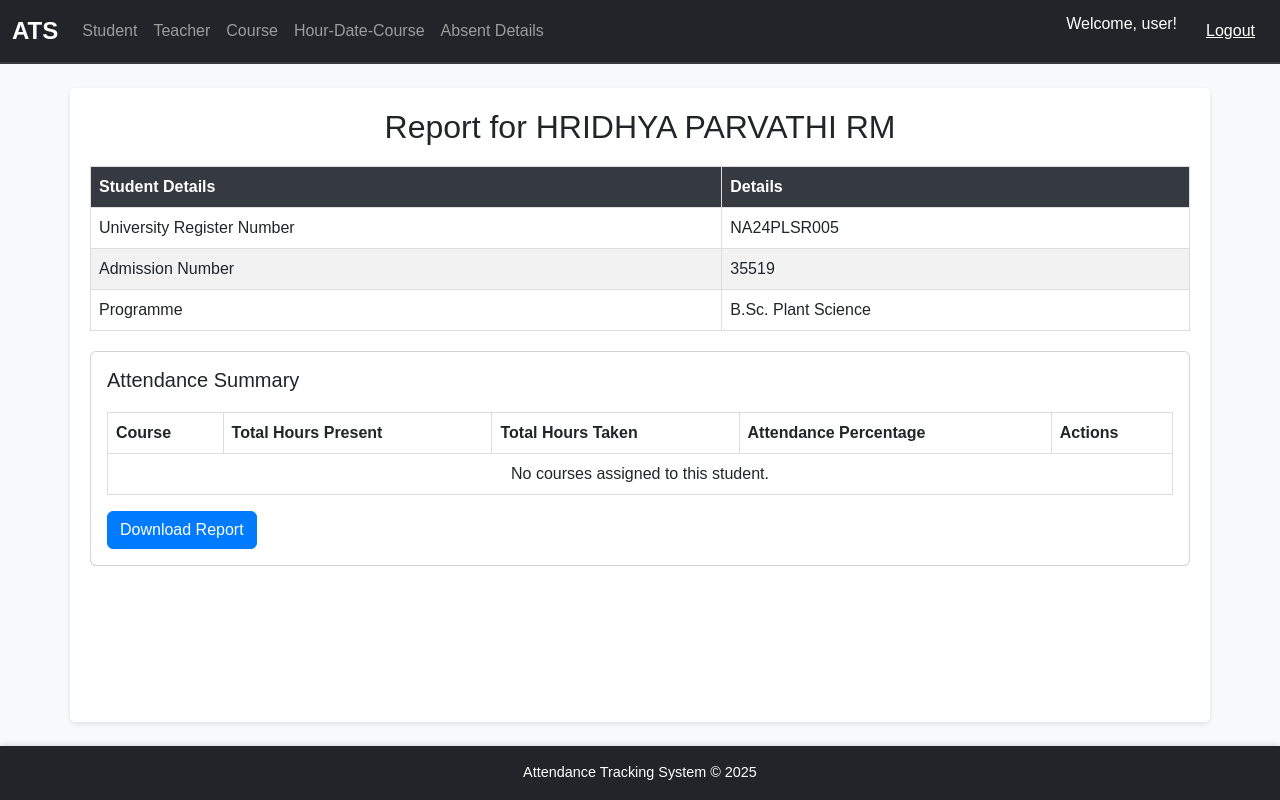
After one commit to ARJ010/Attendance_Tracking_System, a Django app: page /student_report/21/ in a window 1280 px wide. The commit adds this page. Run offline with Django 4.2, Linux system fonts and the light colour scheme; a user stored in the database is signed in; data comes from the database, SQL or seed files in the repository; both versions use the stored data as it was after the commit.

Commit message:
Student report

```diff
--- a/ATS_app/attendance/templates/attendance/course_list.html
+++ b/ATS_app/attendance/templates/attendance/course_list.html
@@ -39,7 +39,6 @@
             <td>
               <div class="mb-3">
                 <a href="{% url 'attendance_report' course.id %}" class="btn btn-success">Summary Report</a>
-                <a href="{% url 'course_report' %}" class="btn btn-success">Course Attendance Report</a>
               </div>
             </td>
             </tr>
@@ -90,9 +89,7 @@
                           data.students.forEach(student => {
                               const listItem = document.createElement('li');
                               listItem.innerHTML = `
-                                  ${student.name} (${student.university_register_number}, ${student.programme})
-                                  <a href="/attendance/${student.id}/${student.c_id}/" class="btn btn-secondary btn-sm ml-2">View Report</a>
-                              `;
+                                  ${student.name} (${student.university_register_number}, ${student.programme})`;
                               studentList.appendChild(listItem);
                           });
                       } else {
--- a/ATS_app/attendance/templates/attendance/student_list.html
+++ b/ATS_app/attendance/templates/attendance/student_list.html
@@ -23,7 +23,7 @@
                 <th>Admission Number</th>
                 <th>Programme</th>
                 {% if is_hod %}
-                <th>Actions</th>  <!-- Added Actions Column -->
+                <th>Actions</th>  <!-- Updated Actions Column -->
                 {% endif %}
             </tr>
         </thead>
@@ -39,6 +39,7 @@
                     <td>
                         <a href="{% url 'edit_student' student.id %}" class="btn btn-warning btn-sm">Edit</a>  <!-- Edit Button -->
                         <a href="{% url 'remove_student' student.id %}" class="btn btn-danger btn-sm" onclick="return confirm('Are you sure you want to remove this student?')">Remove</a>  <!-- Remove Button with Confirmation -->
+                        <a href="{% url 'student_report' student.id %}" class="btn btn-success btn-sm">Report</a>  <!-- Report Button -->
                     </td>
                     {% endif %}
                 </tr>
--- /dev/null
+++ b/ATS_app/attendance/templates/attendance/student_report.html
@@ -0,0 +1,67 @@
+{% extends 'base.html' %}
+
+{% block title %}Student Report{% endblock %}
+
+{% block content %}
+    <center><h2>Report for {{ student.name }}</h2></center>
+
+    <table>
+        <thead>
+            <tr>
+                <th>Student Details</th>
+                <th>Details</th>
+            </tr>
+        </thead>
+        <tbody>
+            <tr>
+                <td>University Register Number</td>
+                <td>{{ student.university_register_number }}</td>
+            </tr>
+            <tr>
+                <td>Admission Number</td>
+                <td>{{ student.admission_number }}</td>
+            </tr>
+            <tr>
+                <td>Programme</td>
+                <td>{{ student.programme.name }}</td>
+            </tr>
+        </tbody>
+    </table>
+
+     <!-- Second Section: Attendance Summary -->
+     <div class="card">
+        <div class="card-body">
+            <h5>Attendance Summary</h5>
+            <table class="table">
+                <thead>
+                    <tr>
+                        <th>Course</th>
+                        <th>Total Hours Present</th>
+                        <th>Total Hours Taken</th>
+                        <th>Attendance Percentage</th>
+                        <th>Actions</th>
+                    </tr>
+                </thead>
+                <tbody>
+                    {% for record in attendance_summary %}
+                        <tr>
+                            <td>{{ record.course.name }}</td>
+                            <td>{{ record.total_hours_present }}</td>
+                            <td>{{ record.total_hours_taken }}</td>
+                            <td>{{ record.percentage }}%</td>
+                            <td>
+                                <a href="#" class="btn btn-info btn-sm">Summary</a>
+                            </td>
+                        </tr>
+                    {% empty %}
+                        <tr>
+                            <td colspan="5" class="text-center">No courses assigned to this student.</td>
+                        </tr>
+                    {% endfor %}
+                </tbody>
+            </table>
+            <a href="#" class="btn btn-primary">Download Report</a>
+        </div>
+    </div>
+
+{% endblock %}
--- a/ATS_app/attendance/urls.py
+++ b/ATS_app/attendance/urls.py
@@ -25,10 +25,8 @@ urlpatterns = [
     path('student-course/', views.student_course_assign, name='student_course_assign'),
     path('teacher-course/', views.teacher_course_assign, name='teacher_course_assign'),
     path('take_attendance/<int:course_id>/', views.take_attendance, name='take_attendance'),
-    path('report/daily/', views.daily_report, name='daily_report'),
-    path('report/course/', views.course_report, name='course_report'),
-    path('attendance/<int:student_id>/<int:course_id>/', views.view_attendance, name='view_attendance'),
+    path('attendance/report/<int:course_id>/', views.attendance_report, name='attendance_report'),
+    path('student_report/<int:student_id>/', views.student_report, name='student_report'),
     path('hour-date-course/', views.hour_date_course_form_view, name='hour_date_course_form'),
     path('absent-details/', views.absent_details_form_view, name='absent_details_form'),
-    path('attendance/report/<int:course_id>/', views.attendance_report, name='attendance_report'),
 ]
--- a/ATS_app/attendance/views.py
+++ b/ATS_app/attendance/views.py
@@ -597,52 +597,6 @@ def take_attendance(request, course_id):
     })
 
 
-def daily_report(request):
-    if request.method == 'POST':
-        selected_date = request.POST.get('date')
-        attendance = HourDateCourse.objects.filter(date=selected_date)
-        return render(request, 'attendance/daily_report.html', {'attendance': attendance})
-    return render(request, 'attendance/daily_report.html')
-
-def course_report(request):
-    courses = HourDateCourse.objects.values('course').distinct()
-    course_attendance = [
-        {
-            'course': course['course'],
-            'hours_taken': HourDateCourse.objects.filter(course=course['course']).count(),
-        }
-        for course in courses
-    ]
-    return render(request, 'attendance/course_report.html', {'course_attendance': course_attendance})
-
-
-def view_attendance(request, student_id, course_id):
-    # Get the student and course objects or return a 404 error if not found
-    student = get_object_or_404(Student, id=student_id)
-    course = get_object_or_404(Course, id=course_id)
-
-    # Get the hour_date_course entries that correspond to this course
-    hour_date_courses = HourDateCourse.objects.filter(course=course)
-
-    # Get the attendance details (present/absent) for the student in the selected course
-    attendance_details = []
-    for hour_date_course in hour_date_courses:
-        attendance = AbsentDetails.objects.filter(
-            hour_date_course=hour_date_course,
-            student=student
-        ).first()  # Get the first attendance record, if any
-        status = attendance.status if attendance else None  # None if no record exists
-        attendance_details.append({
-            'hour_date_course': hour_date_course,
-            'status': status
-        })
-
-    # Render the attendance page with the relevant data
-    return render(request, 'attendance/view_attendance.html', {
-        'student': student,
-        'course': course,
-        'attendance_details': attendance_details
-    })
 
 # View for Hour-Date-Course
 def hour_date_course_form_view(request):
@@ -725,3 +679,51 @@ def attendance_report(request, course_id):
     }
 
     return render(request, 'attendance/report.html', context)
+
+
+
+@login_required
+def student_report(request, student_id):
+    # Fetch the student
+    student = get_object_or_404(Student, id=student_id)
+
+    # Fetch all courses assigned to the student
+    student_courses = StudentCourse.objects.filter(student=student)
+
+    # Prepare attendance data for each course
+    attendance_summary = []
+    for student_course in student_courses:
+        course = student_course.course
+
+        # Get all HourDateCourse records for this course
+        hour_date_courses = HourDateCourse.objects.filter(course=course)
+        total_hours_taken = hour_date_courses.count()
+
+        # Count hours the student was present
+        total_hours_absent = AbsentDetails.objects.filter(
+            hour_date_course__in=hour_date_courses,
+            student=student,
+            status=False
+        ).count()
+
+        total_hours_present = total_hours_taken - total_hours_absent
+
+        # Calculate the attendance percentage
+        percentage = (
+            (total_hours_present / total_hours_taken) * 100
+            if total_hours_taken > 0 else 0
+        )
+
+        # Append the data to the summary
+        attendance_summary.append({
+            "course": course,
+            "total_hours_present": total_hours_present,
+            "total_hours_taken": total_hours_taken,
+            "percentage": round(percentage, 2),
+        })
+
+    # Render the report
+    return render(request, 'attendance/student_report.html', {
+        "student": student,
+        "attendance_summary": attendance_summary,
+    })
```
Also changed, not shown: ATS_app/attendance/templates/attendance/course_report.html (deleted, +0 -28 lines), ATS_app/db.sqlite3.
